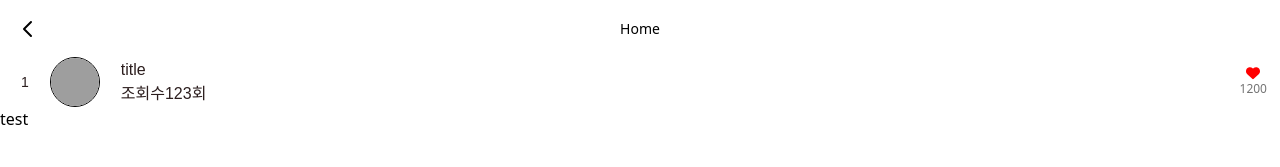
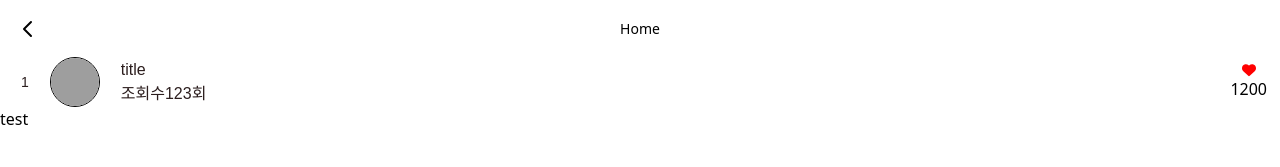
Before and after one commit to linc-hackathon-1/web1-frontend, a React (Vite) app: page / in a window 1280 px wide. Shown: the top 167 px of the page. Built offline with nearby package versions, Linux system fonts and the light colour scheme; grey boxes are pictures that could not be loaded; a web font is replaced by a local one; what http-status-codes would draw is missing.

Commit message:
feat: 좋아요 버튼 variation

```diff
--- a/src/components/molecules/Like.tsx
+++ b/src/components/molecules/Like.tsx
@@ -1,16 +1,26 @@
 import { FontAwesomeIcon } from '@fortawesome/react-fontawesome';
 import { faHeart } from '@fortawesome/free-solid-svg-icons';
+import { twMerge } from 'tailwind-merge';
 import Container from '@/components/atoms/Container';
 
 type LikeProps = {
   LikeNum: number;
+  size?: string;
+  captionColor?: 'text-white' | 'text-grey';
 };
 
-function Like({ LikeNum }: LikeProps) {
+function Like({ LikeNum, size, captionColor }: LikeProps) {
+  let sizeClass = 'size-[14px]';
+  const mergedTextClass = twMerge('text-12px', captionColor);
+
+  if (size) {
+    sizeClass = size;
+  }
+
   return (
     <Container direction="flex-col" alignItems="items-center" justifyContents="justify-center">
-      <FontAwesomeIcon icon={faHeart} style={{ color: 'red' }} className="size-[14px]" />
-      <p className="text-[12px] text-grey">
+      <FontAwesomeIcon icon={faHeart} style={{ color: 'red' }} className={sizeClass} />
+      <p className={mergedTextClass}>
         {LikeNum}
       </p>
     </Container>
```
